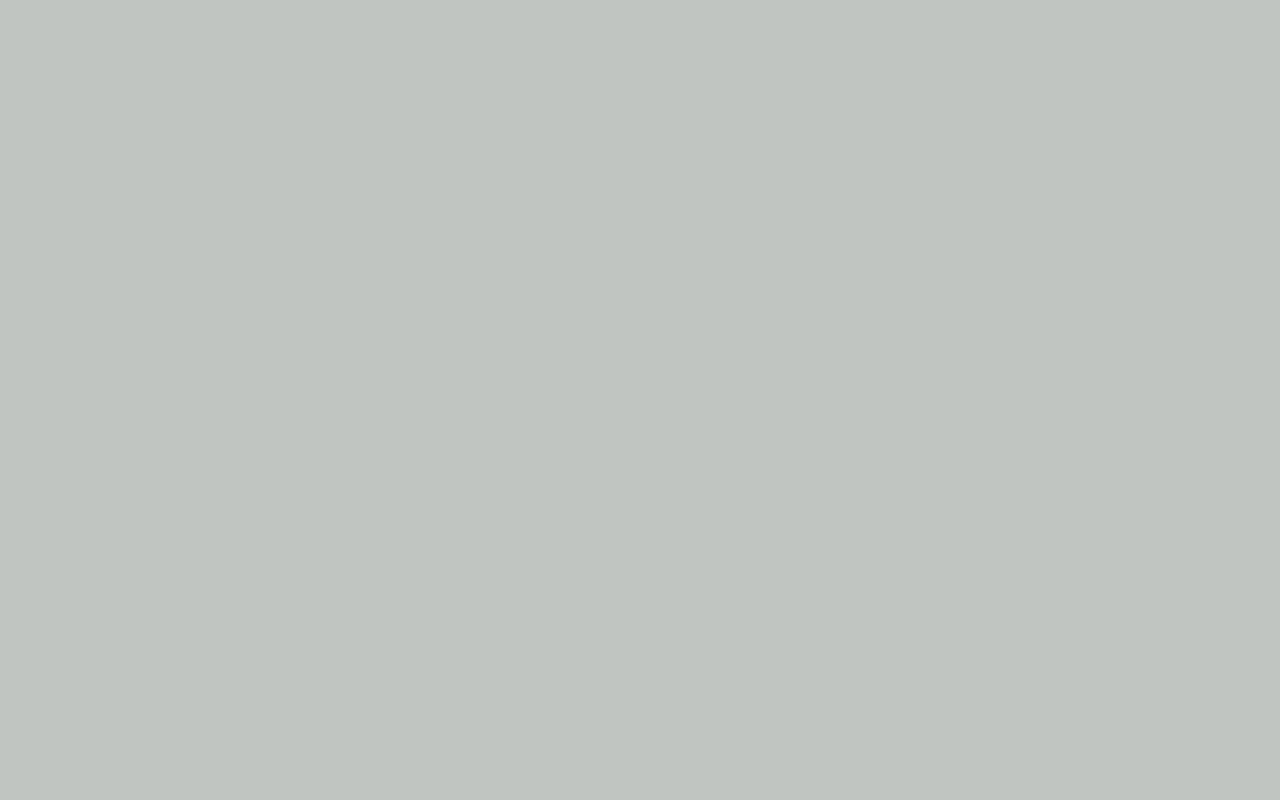
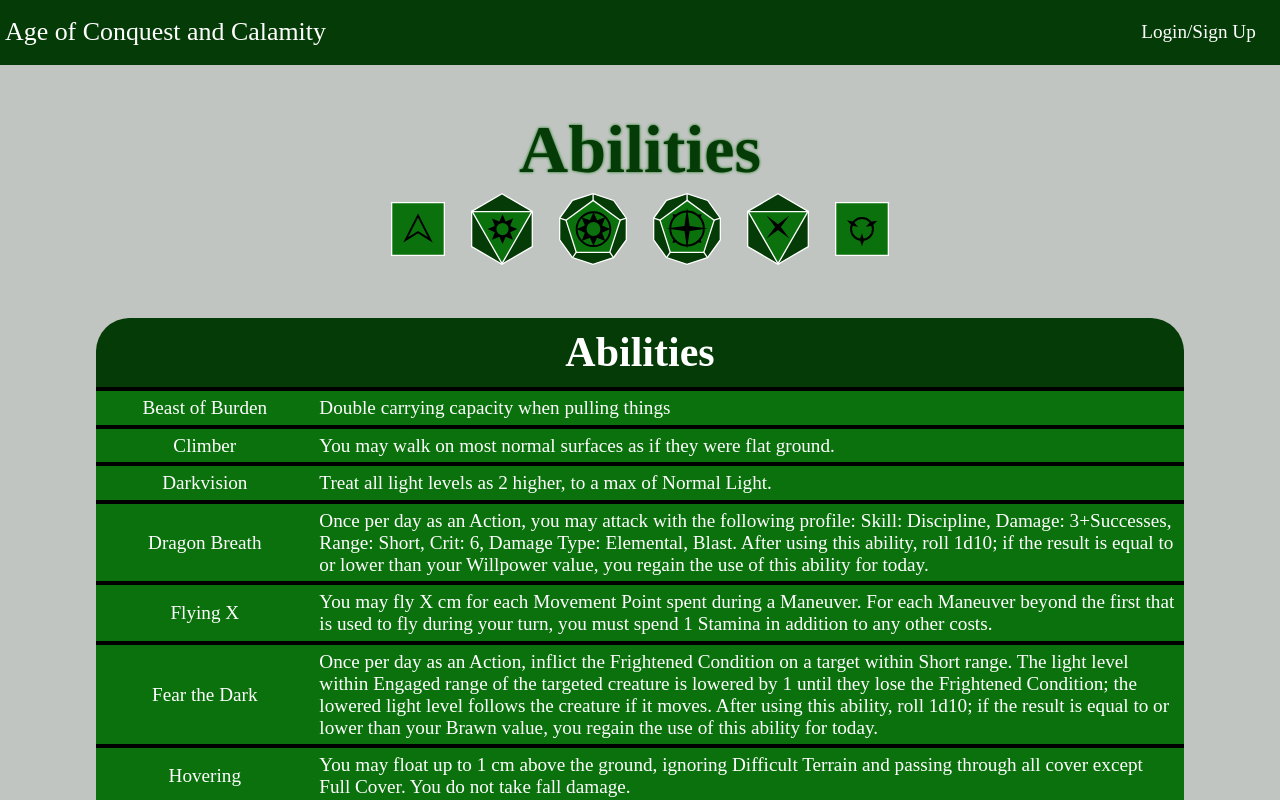
Before and after one commit to WickerPrison/AoCaCWebsite, a React (Vite) app in the folder client/: page /Abilities in a window 1280 px wide. Before the commit this address had no page. Shown: the top 800 px of the page. Built offline with nearby package versions, Linux system fonts and the light colour scheme; a web font is replaced by a local one.

Commit message:
added abilities page

```diff
--- a/client/src/components/tableEntry.jsx
+++ b/client/src/components/tableEntry.jsx
@@ -1,7 +1,7 @@
 export default function TableEntry({tableData, content, options = {}}){
     return (
         <div className="table-entry">
-            <div className="table-label">{content.Name}</div>
+            <div className="table-label" style={options.nameBasis ? {flexBasis: options.nameBasis}:null}>{content.Name}</div>
             {tableData.column1 ? (
             <div className="column column-1">
                 {tableData.column1.map((property, index) => {
--- a/client/src/data/abilities.js
+++ b/client/src/data/abilities.js
@@ -90,9 +90,5 @@ export const abilities = [
 	{
 		"Name": "Improved Special Proficiency",
 		"Description": "Gain the benefits of Special Proficiency. You also gain the specified skill as a Class skill."
-	},
-	{
-		"Name": "",
-		"Description": " "
 	}
 ]
--- a/client/src/main.jsx
+++ b/client/src/main.jsx
@@ -19,6 +19,7 @@ import Login from './pages/login/login.jsx';
 import MonsterBuilder from './pages/monsterBuilder/monsterBuilder.jsx';
 import Armor from './pages/Armor/armor.jsx';
 import Races from './pages/races.jsx';
+import Abilities from './pages/abilities.jsx';
 
 
 const router = createBrowserRouter([
@@ -94,6 +95,10 @@ const router = createBrowserRouter([
       {
         path:"/Races",
         element:<Races/>
+      },
+      {
+        path:"/Abilities",
+        element:<Abilities/>
       }
     ],
   },
--- /dev/null
+++ b/client/src/pages/abilities.jsx
@@ -0,0 +1,19 @@
+import FixedHeader from "../components/headerComponents/fixedHeader";
+import PageHeading from "../components/headerComponents/pageHeading";
+import Table from "../components/table";
+import {abilities} from "../data/abilities"
+
+const tableData = {
+    title:"Abilities"
+}
+
+export default function Abilities(){
+
+    return (
+        <main>
+            <FixedHeader/>
+            <PageHeading title={"Abilities"}/>
+            <Table tableData={tableData} contentData={abilities} options={{nameBasis: "20%"}}/>
+        </main>
+    )
+}
--- a/client/src/pages/home/home.jsx
+++ b/client/src/pages/home/home.jsx
@@ -19,10 +19,6 @@ const resources = [
         label: "Encounter Builder"
     },
     {
-        link:"TalentList",
-        label: "Talent List"
-    },
-    {
         link:"CriticalInjuries",
         label:"Critical Injuries"
     },
@@ -37,7 +33,15 @@ const characterCreation = [
     {
         link: "Races",
         label: "Races"
-    }
+    },
+    {
+        link: "Abilities",
+        label: "Abilities"
+    },
+    {
+        link:"TalentList",
+        label: "Talent List"
+    },
 ];
 
 const classes = [
```
